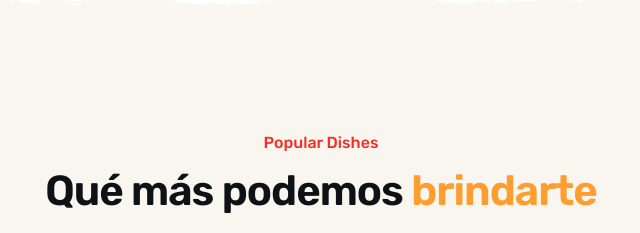
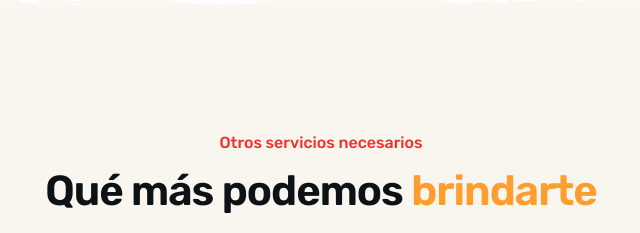
Before and after one commit to RafaelJCR/empresa_software, a plain HTML site: page index.html in a window 1280 px wide. Shown: the part 2120-2353 px from the top of the page, 319-959 px from the left. Drawn offline with nearby package versions, Linux system fonts and the light colour scheme.

Commit message:
Cambie otra parte del encabezado del catalogo

```diff
--- a/index.html
+++ b/index.html
@@ -396,7 +396,7 @@
       <section class="section food-menu" id="food-menu">
         <div class="container">
 
-          <p class="section-subtitle">Popular Dishes</p>
+          <p class="section-subtitle">Otros servicios necesarios</p>
 
           <h2 class="h2 section-title">
             Qué más podemos <span class="span">brindarte</span>
```
